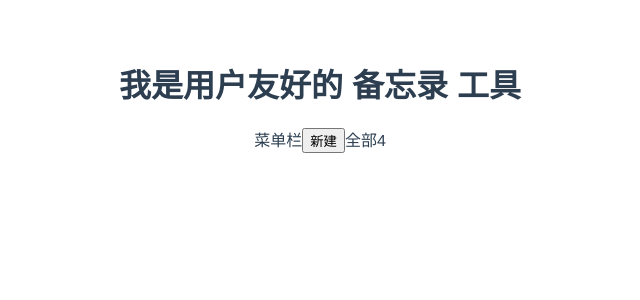
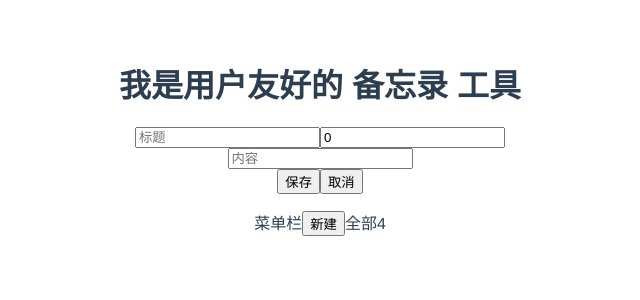
Before and after one commit to tangx/memo-demo-vue2, a Vue app: page / in a window 1280 px wide. Shown: the top 300 px of the page, without its empty margins (320-960 px from the left). Built offline with nearby package versions, Linux system fonts and the light colour scheme.

Commit message:
feat: 使用 v-model 绑定数据

```diff
--- a/src/components/MemoEditor.vue
+++ b/src/components/MemoEditor.vue
@@ -1,11 +1,27 @@
 <template>
   <div>
     <div>
-      <input id="edit-title" type="text" placeholder="标题" />
-      <input id="edit-catagory" type="text" placeholder="0 1 2" />
+      <!-- 使用 v-model 绑定数据 -->
+      <input
+        id="edit-title"
+        type="text"
+        placeholder="标题"
+        v-model="memo.title"
+      />
+      <input
+        id="edit-catagory"
+        type="text"
+        placeholder="0 1 2"
+        v-model="memo.cataId"
+      />
     </div>
     <div>
-      <input id="edit-content" type="text" placeholder="内容" />
+      <input
+        id="edit-content"
+        type="text"
+        placeholder="内容"
+        v-model="memo.content"
+      />
     </div>
     <div>
       <button @click="saveMemo">保存</button>
@@ -22,11 +38,12 @@ import { Component, Vue } from "vue-property-decorator";
 @Component
 export default class MemoEditor extends Vue {
   // 用来保存编辑内容
-  memo!: ItemData;
+  // 初始化一个空
+  memo: ItemData = new ItemData(-1, 0, "", "");
 
-  saveMemo(memo: ItemData) {
-    // mome.id = Date.now().toString;
-    // this.$store.state.aHelper.add(memo);
+  saveMemo() {
+    // console.log(this.memo);
+    this.$store.state.aHelper.add(this.memo);
     this.closeEditor();
   }
   closeEditor() {
--- a/src/store/index.ts
+++ b/src/store/index.ts
@@ -13,7 +13,7 @@ const store = new Vuex.Store({
         aHelper: new ActionHelper(),
 
         // 是否显示编辑框
-        isMemoEditorVisibility: false,
+        isMemoEditorVisibility: true,
 
     },
     mutations: {
```
